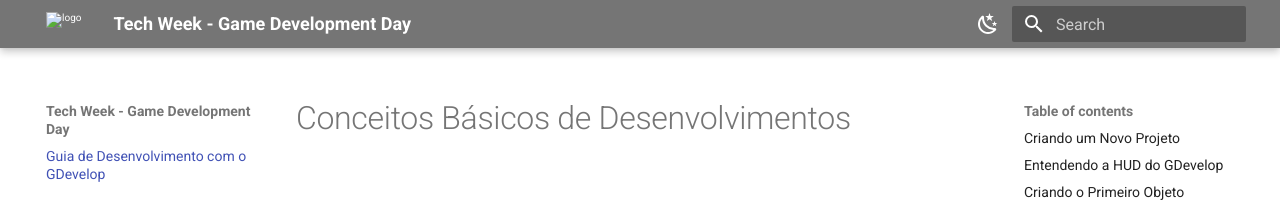
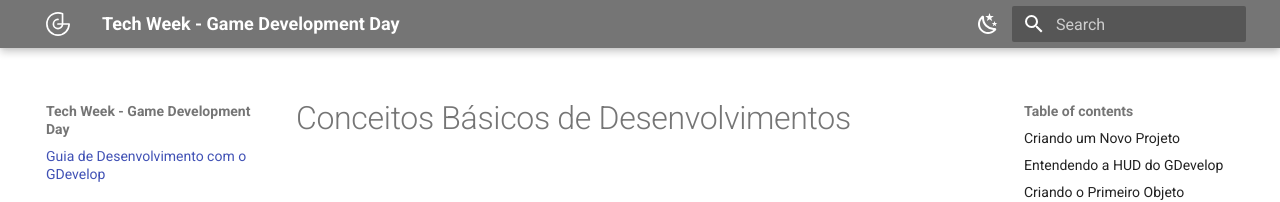
Before and after one commit to Tydenius/Guia_GDevelop, an MkDocs documentation site: the page built from docs-src/index.md, in a window 1280 px wide. Shown: the top 202 px of the page. Built offline with MkDocs 1.6.1 and Material for MkDocs 9.7.7, drawn with Linux system fonts in a browser that asks for light colours.

Commit message:
Update mkdocs.yml

```diff
--- a/mkdocs.yml
+++ b/mkdocs.yml
@@ -2,7 +2,8 @@
 site_name: 'Tech Week - Game Development Day'
 
 theme:
-  logo: docs/assets/images/logo.png
+  icon:
+    logo: simple/gamedeveloper
   favicon: img/favicon.ico
   features:
     - instant
```
